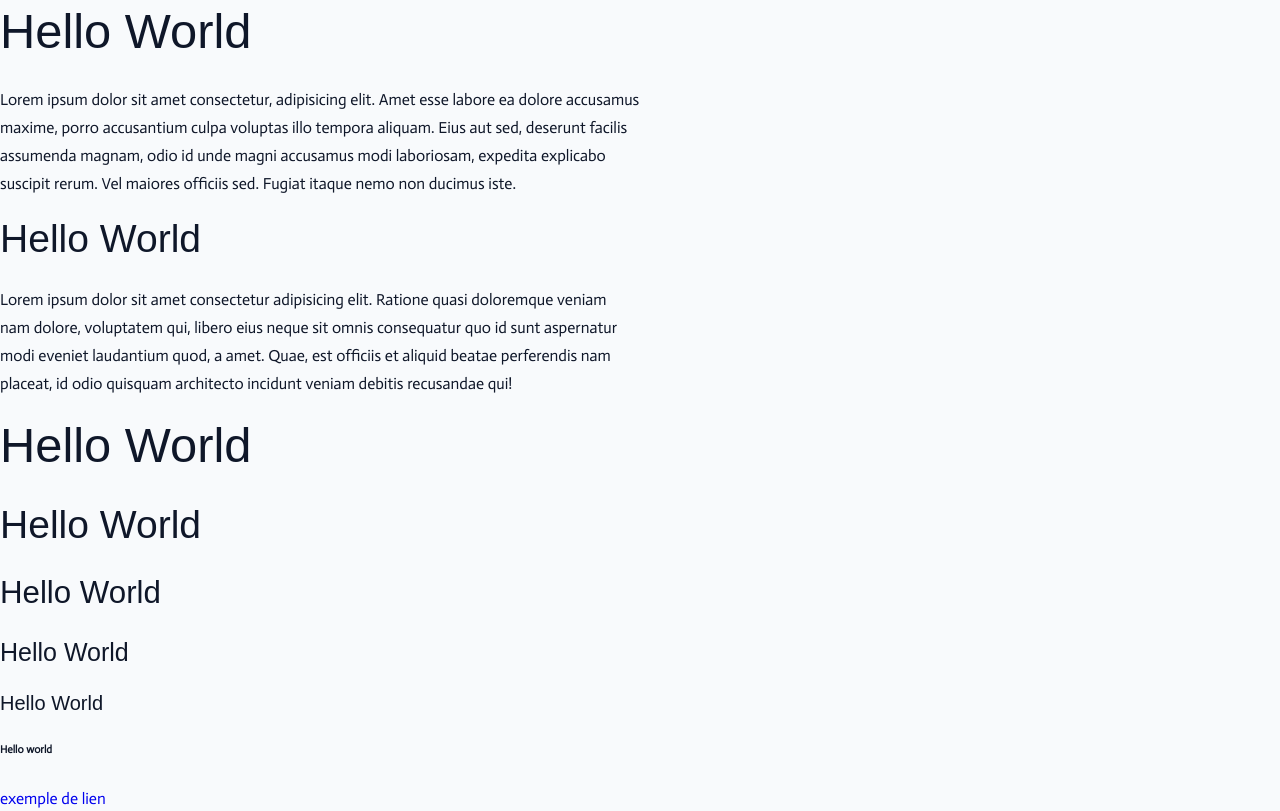
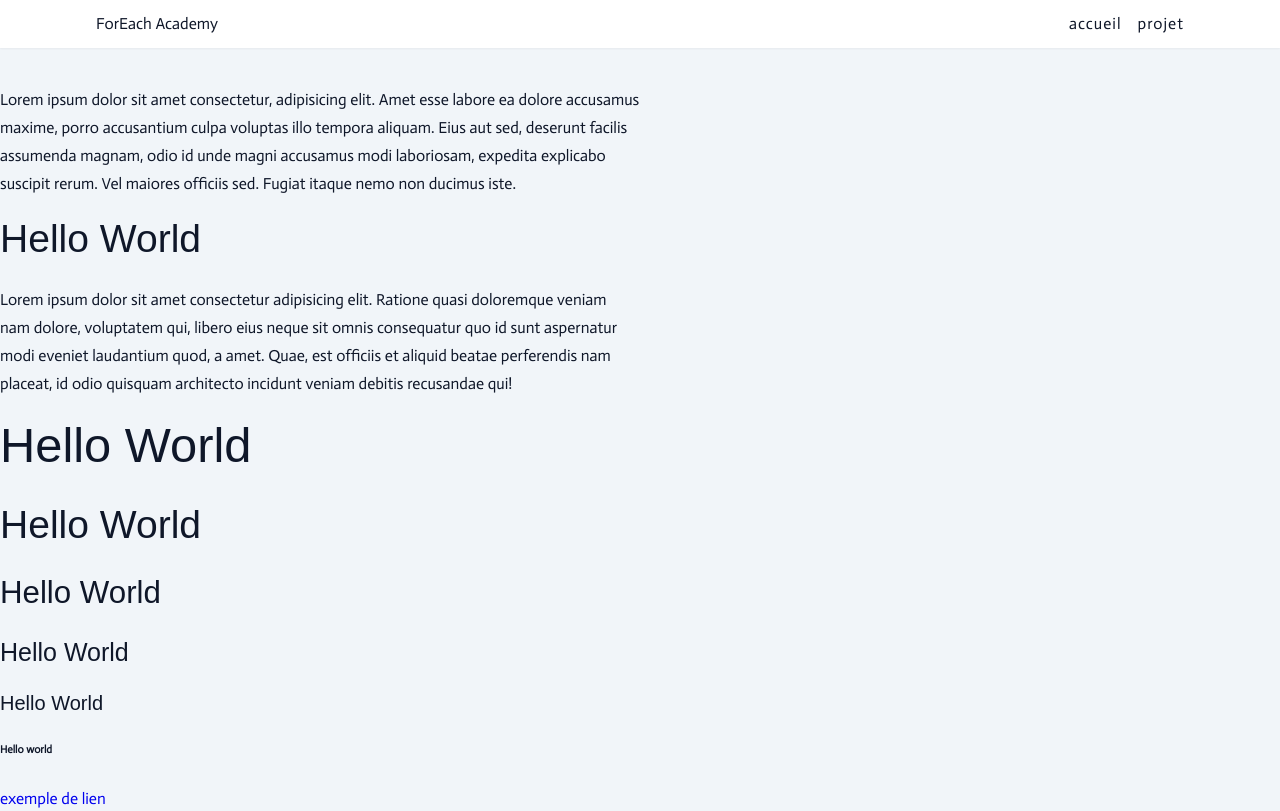
Before and after one commit to Naxirm/css-starter-default, a plain HTML site: page index.html in a window 1280 px wide. Shown: the top 811 px of the page. Drawn offline with Linux system fonts and the light colour scheme; a web font is replaced by a local one.

Commit message:
include navbar

```diff
--- a/index.html
+++ b/index.html
@@ -11,6 +11,15 @@
     <link rel="stylesheet" href="styles.css" />
   </head>
   <body>
+    <nav>
+      <div class="nav-center">
+        <span class="logo">ForEach Academy</span>
+        <ul class="nav-links">
+          <li><a href="#">accueil</a></li>
+          <li><a href="#">projet</a></li>
+        </ul>
+      </div>
+    </nav>
     <h1>Hello world</h1>
     <p>
       Lorem ipsum dolor sit amet consectetur, adipisicing elit. Amet esse labore
--- a/styles.css
+++ b/styles.css
@@ -45,7 +45,7 @@
 
   /* reste des variables */
 
-  --backgroundColor: var(--grey-50);
+  --backgroundColor: var(--grey-100);
   --textColor: var(--grey-900);
   --border-radius: 0.25rem;
   --letter-spacing: 1px;
@@ -263,3 +263,41 @@ ul {
   height: 0.25rem;
   margin: 0 auto;
 }
+
+/* nav */
+
+nav {
+  height: 3rem;
+  display: grid;
+  align-items: center;
+  background: var(--white);
+  box-shadow: var(--shadow-1);
+  top: 0;
+  width: 100%;
+  position: fixed;
+}
+
+.nav-center {
+  display: flex;
+  justify-content: space-between;
+  padding: 0 2rem;
+  width: 90vw;
+  max-width: var(--max-width);
+  margin: 0 auto;
+}
+
+.nav-links {
+  margin: 0;
+  display: flex;
+  gap: 1rem;
+}
+
+.nav-links a {
+  letter-spacing: var(--letter-spacing);
+  color: var(--grey-900);
+  transition: var(--transition);
+}
+
+.nav-link a:hover {
+  color: var(--primary-500);
+}
```
